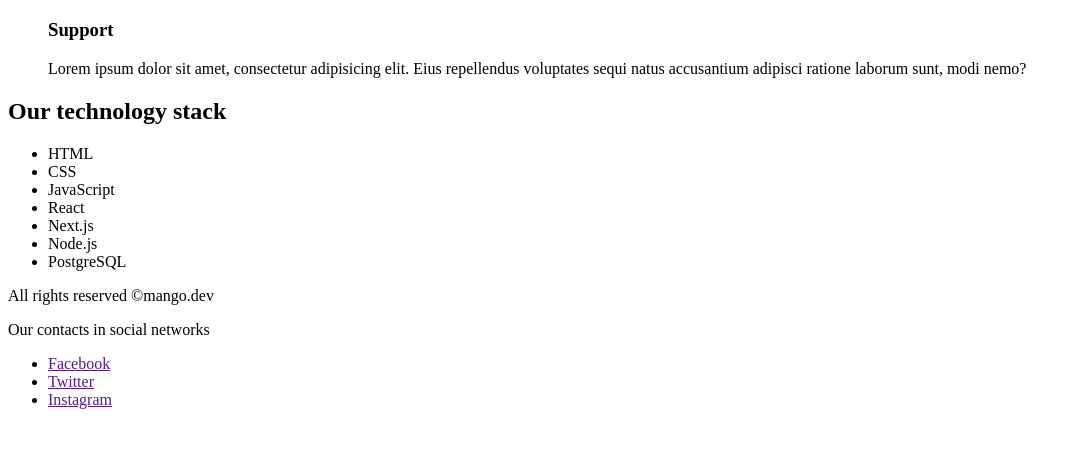
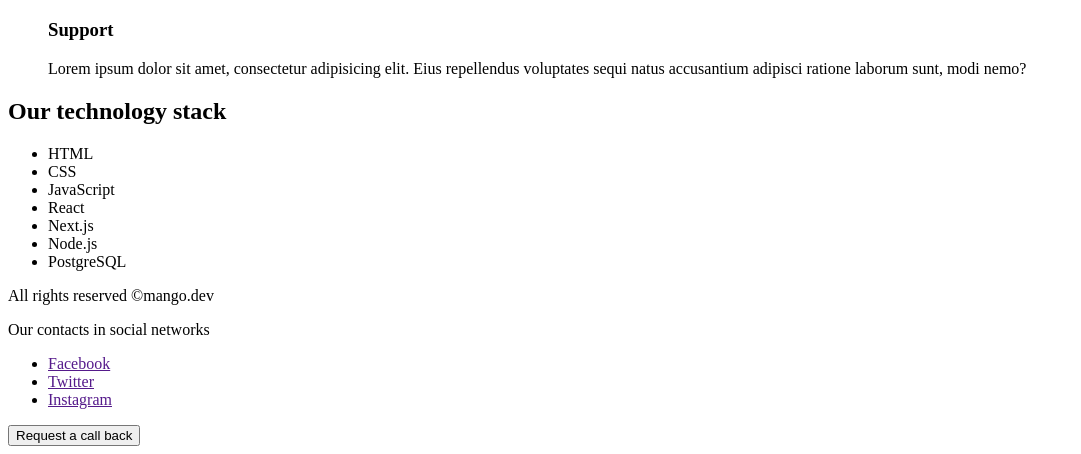
Before and after one commit to DenysTkachov/Tutorial, a plain HTML site: page index.html in a window 1280 px wide. Shown: the part 1091-1545 px from the top of the page, without its empty margins (0-1081 px from the left). Before the commit the page ends 1516 px from the top, so only its background shows below. Drawn offline with Linux system fonts and the light colour scheme.

Commit message:
Update index.html

```diff
--- a/index.html
+++ b/index.html
@@ -88,7 +88,7 @@
         <li><a href="">Instagram</a></li>
         </ul>
 
-        <!-- <button type="button">Request a call back</button> -->
+        <button type="button">Request a call back</button>
     </footer>
 </body>
 </html>
```
